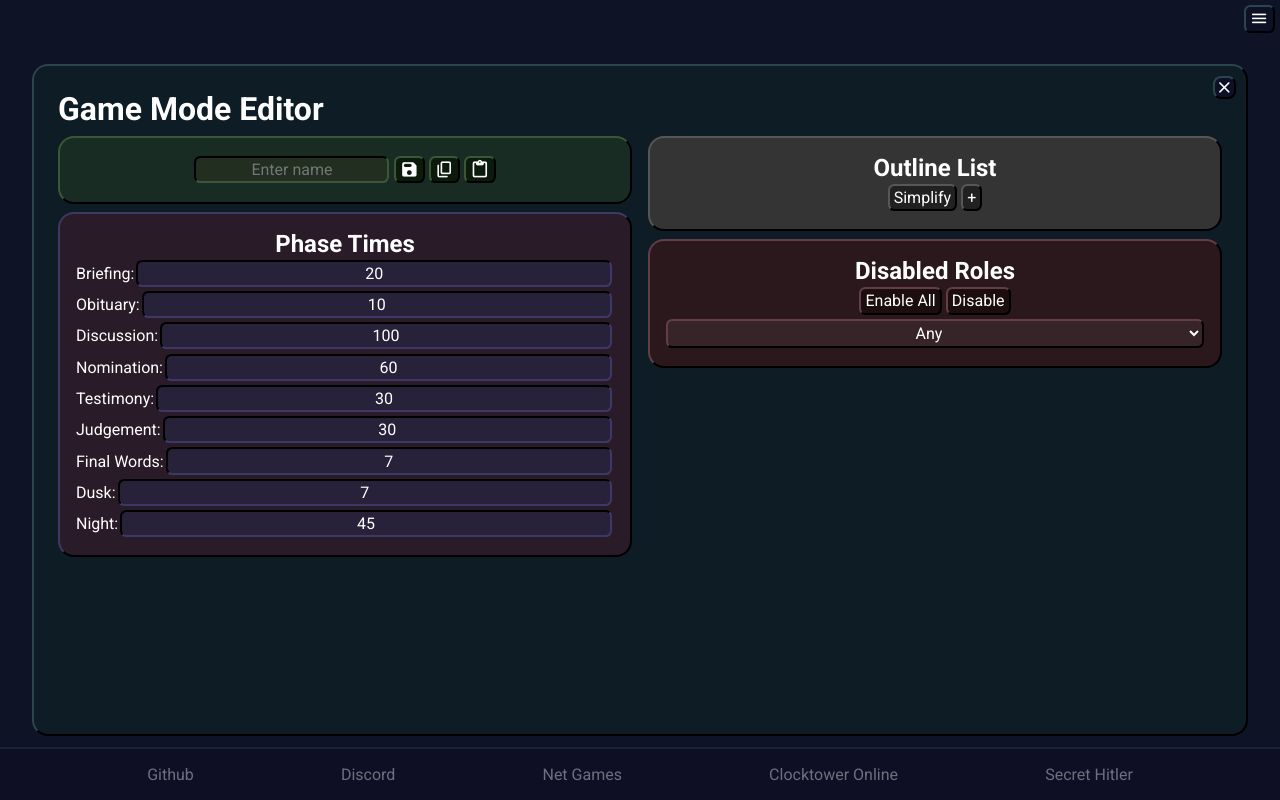
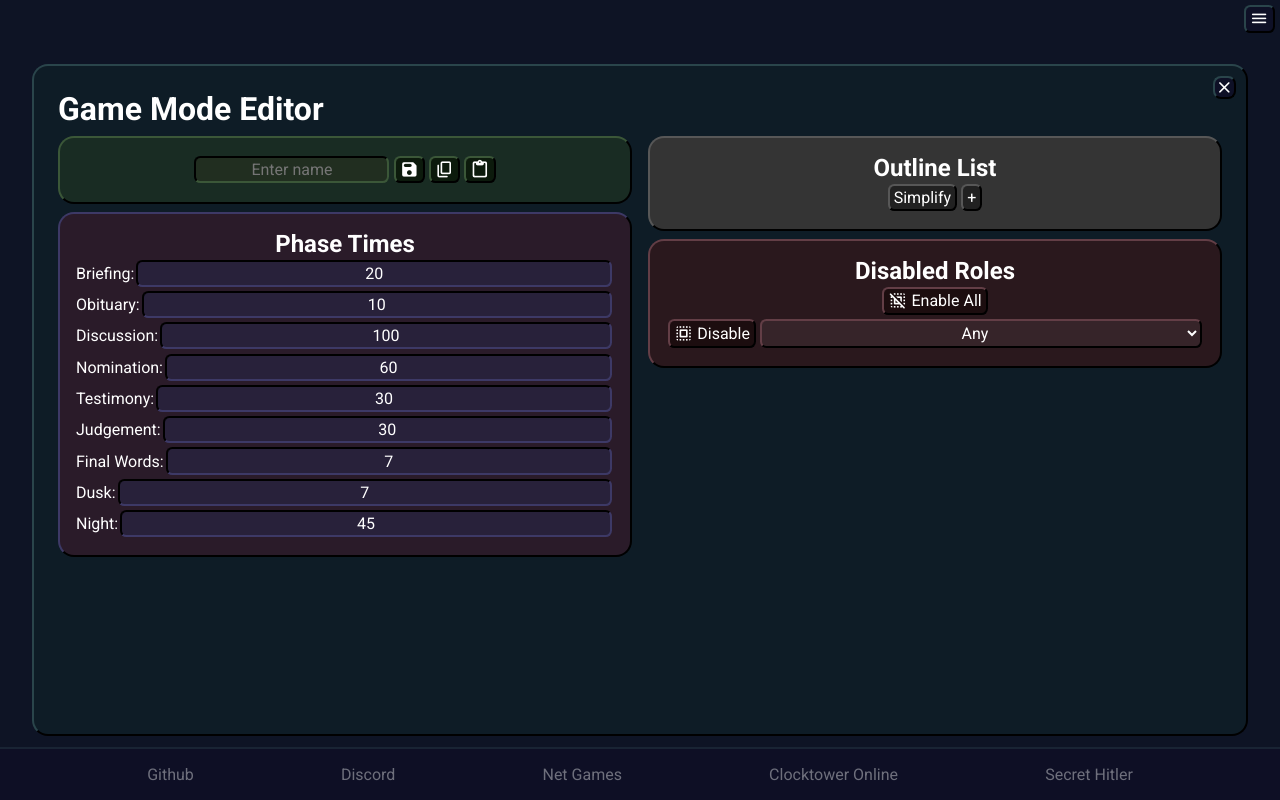
Before and after one commit to mafia-rust/mafia, a React (Create React App) app in the folder client/: page / in a window 1280 px wide. Both pictures are taken after a click on the button "Game Mode Editor". Built offline with nearby package versions, Linux system fonts and the light colour scheme.

Commit message:
Clean up disabled role selector

```diff
--- a/client/src/components/DisabledRoleSelector.tsx
+++ b/client/src/components/DisabledRoleSelector.tsx
@@ -2,10 +2,12 @@ import { ReactElement, useState } from "react"
 import translate from "../game/lang"
 import React from "react"
 import StyledText from "./StyledText"
-import { RoleOutline, getRolesFromOutline } from "../game/roleListState.d";
+import { RoleOutlineOption, getAllRoles, getRolesFromOutlineOption } from "../game/roleListState.d";
 import { Role } from "../game/roleState.d";
-import RoleOutlineSelector from "./OutlineSelector";
+import { RoleOutlineOptionSelector } from "./OutlineSelector";
 import "./disabledRoleSelector.css"
+import Icon from "./Icon";
+import { Button } from "./Button";
 
 
 
@@ -18,43 +20,46 @@ export default function DisabledRoleSelector(props: {
     onIncludeAll: () => void
 }): ReactElement {
 
-    const [roleOutline, setRoleOutline] = useState<RoleOutline>({type:"any"});
+    const [roleOutlineOption, setRoleOutlineOption] = useState<RoleOutlineOption | "any">("any");
 
-    const disableOutline = (outline: RoleOutline) => {
-        let roles = getRolesFromOutline(outline);
+    const disableOutlineOption = (outline: RoleOutlineOption | "any") => {
+        let roles;
+        if (outline === "any") roles = getAllRoles()
+        else roles = getRolesFromOutlineOption(outline);
         props.onDisableRoles(roles);
     }
 
     return <div className="role-specific-colors selector-section">
         <h2>{translate("menu.lobby.excludedRoles")}</h2>
         <div>
-            <button
+            <Button
                 onClick={props.onIncludeAll}
                 disabled={props.disabled}
-            >{translate("menu.excludedRoles.includeAll")}</button>
+            ><Icon>deselect</Icon> {translate("menu.excludedRoles.includeAll")}</Button>
 
-            <button
-                onClick={()=>{disableOutline(roleOutline)}}
-                disabled={props.disabled}
-            >{translate("menu.excludedRoles.exclude")}</button>
-
-            <RoleOutlineSelector
-                disabled={props.disabled}
-                roleOutline={roleOutline}
-                onChange={setRoleOutline}
-            />
+            <div className="disabled-role-selector-area">
+                <Button
+                    onClick={()=>{disableOutlineOption(roleOutlineOption)}}
+                    disabled={props.disabled}
+                ><Icon>select_all</Icon> {translate("menu.excludedRoles.exclude")}</Button>
+                <RoleOutlineOptionSelector
+                    disabled={props.disabled}
+                    roleOutlineOption={roleOutlineOption}
+                    onChange={setRoleOutlineOption}
+                />
+            </div>
         </div>
 
         <div>
             {Array.from(props.disabledRoles.values()).map((value, i)=>{
-                return <button key={i}
+                return <Button key={i}
                     disabled={props.disabled}
                     onClick={()=>{props.onEnableRoles([value])}}
                 >
                     <StyledText noLinks={true}>
                         {translate("role."+value+".name")}
                     </StyledText>
-                </button>
+                </Button>
             })}
         </div>
     </div>
--- a/client/src/components/disabledRoleSelector.css
+++ b/client/src/components/disabledRoleSelector.css
@@ -1,6 +1,7 @@
-.disabled-role-selector {
+.disabled-role-selector-area {
     display: flex;
-    flex-direction: column;
-    margin-top: 20px;
-    margin-bottom: 20px;
+    flex-direction: row;
 }
+.disabled-role-selector-area > select {
+    flex-grow: 1;
+}
--- a/client/src/game/roleListState.d.tsx
+++ b/client/src/game/roleListState.d.tsx
@@ -147,7 +147,7 @@ export function getRolesFromOutline(roleOutline: RoleOutline): Role[] {
             return roleOutline.options.flatMap((option) => getRolesFromOutlineOption(option));
     }
 }
-function getRolesFromOutlineOption(roleOutlineOption: RoleOutlineOption): Role[] {
+export function getRolesFromOutlineOption(roleOutlineOption: RoleOutlineOption): Role[] {
     switch(roleOutlineOption.type){
         case "roleSet":
             return getRolesFromRoleSet(roleOutlineOption.roleSet);
@@ -189,3 +189,7 @@ function outlineOptionCompare(optionA: RoleOutlineOption, optionB: RoleOutlineOp
     let rolesB = getRolesFromOutlineOption(optionB);
     return rolesB.length - rolesA.length;
 }
+
+export function getAllRoles(): Role[] {
+    return Object.keys(ROLES) as Role[];
+}
```
Also changed, not shown: client/src/resources/lang/en_us.json.
